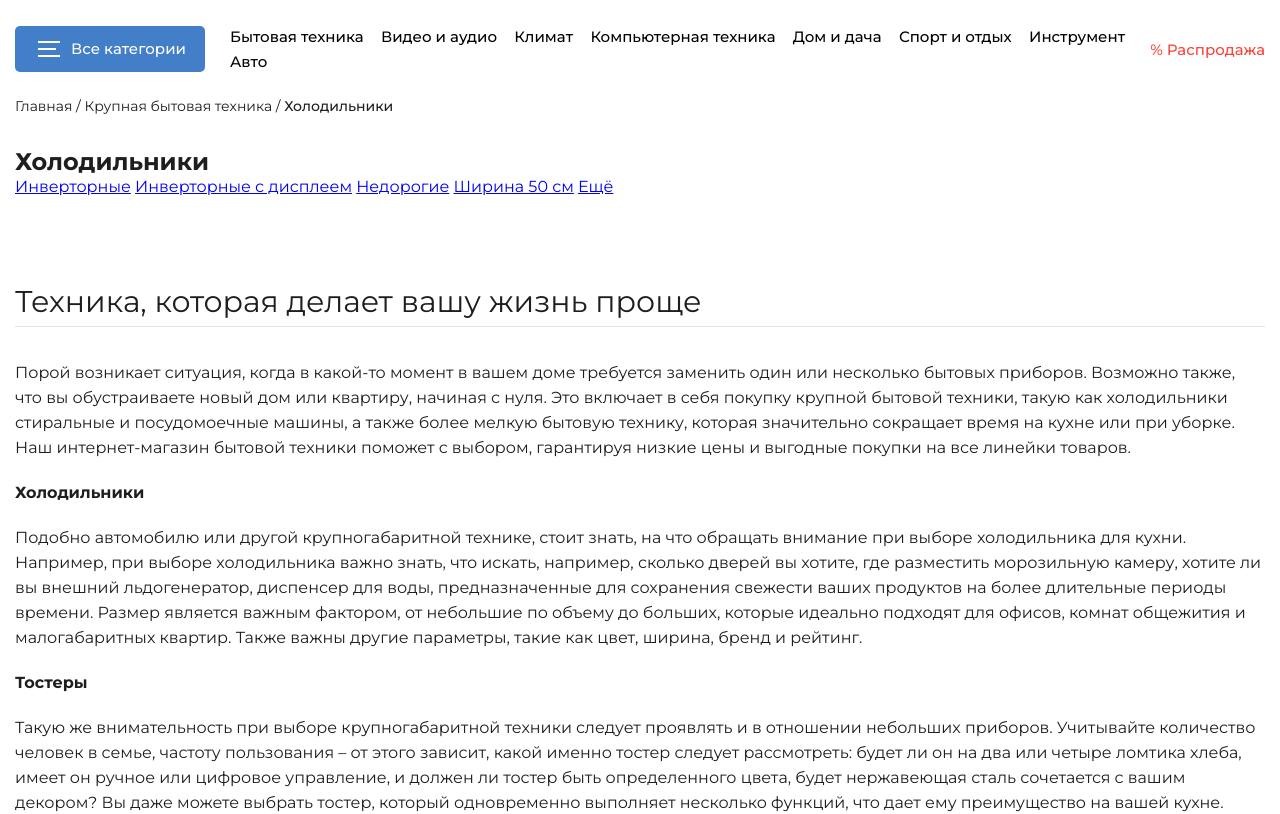
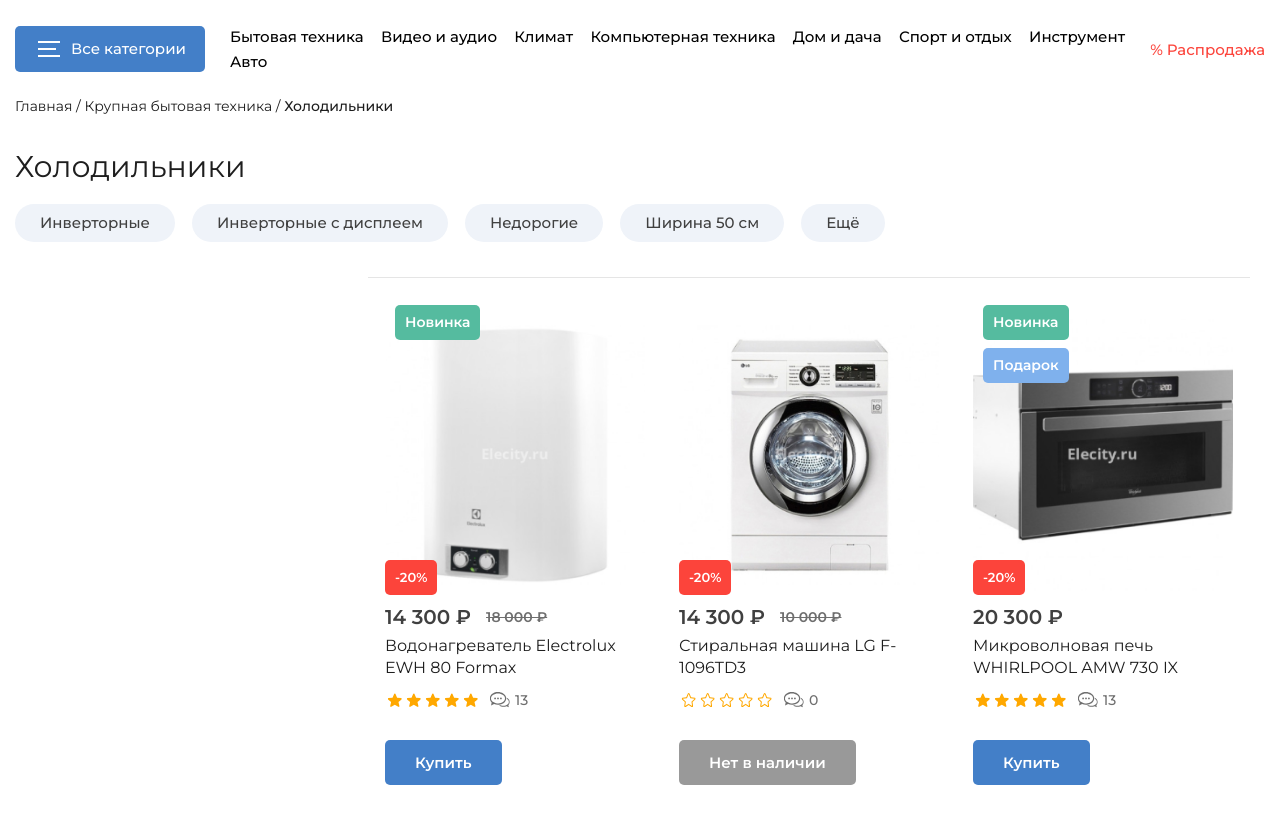
Before and after one commit to BorisYarpovetsky/holsity, a website: page src/category.html in a window 1280 px wide. Shown: the part 145-959 px from the top of the page. Drawn offline with nearby package versions, Linux system fonts and the light colour scheme; files that its build step writes are made by us from their sources; files whose address does not match are found by name.

Commit message:
The beginning of the layout of the second page of the online store catalog

```diff
--- /dev/null
+++ b/src/_category-items.html
@@ -0,0 +1,108 @@
+<section class="category-items">
+    <div class="container">
+        <div class="category-items__wrapper">
+            <div class="short-item__item">
+                <a class="short-item__img-link" href="#">
+                    <div class="short-item__lt-info">
+                        <span class="short-item__new">Новинка</span>
+                    </div>
+                    <div class="short-item__lb-info">
+                        <span class="short-item__discount">-20%</span>
+                    </div>
+                    <img class="short-item__img" src="img/item-mini-1.jpg" alt="">
+                </a>
+                <div class="short-item__price">
+                    <p class="short-item__price-new">14 300 ₽</p>
+                    <s class="short-item__price-old">18 000 ₽</s>
+                </div>
+                <div class="short-item__item-title">
+                    <a class="short-item__item-link" href="#">
+                        Водонагреватель Electrolux EWH 80 Formax
+                    </a>
+                </div>
+                <div class="short-item__item-info">
+                    <div class="short-item__item-rating">
+                        <img src="img/raiting-star__active.svg" alt="1">
+                        <img src="img/raiting-star__active.svg" alt="2">
+                        <img src="img/raiting-star__active.svg" alt="3">
+                        <img src="img/raiting-star__active.svg" alt="4">
+                        <img src="img/raiting-star__active.svg" alt="5">
+                    </div>
+                    <div class="short-item__item-comment">
+                        <a class="short-item__comment-link" href="#">
+                            13
+                        </a>
+                    </div>
+                </div>
+                <a class="short-item__add-cart" href="#">Купить</a>
+            </div>
+            <div class="short-item__item">
+                <a class="short-item__img-link" href="#">
+                    <div class="short-item__lb-info">
+                        <span class="short-item__discount">-20%</span>
+                    </div>
+                    <img class="short-item__img" src="img/item-mini-2.jpg" alt="">
+                </a>
+                <div class="short-item__price">
+                    <p class="short-item__price-new">14 300 ₽</p>
+                    <s class="short-item__price-old">10 000 ₽</s>
+                </div>
+                <div class="short-item__item-title">
+                    <a class="short-item__item-link" href="#">
+                        Стиральная машина LG F-1096TD3
+                    </a>
+                </div>
+                <div class="short-item__item-info">
+                    <div class="short-item__item-rating">
+                        <img src="img/raiting-star.svg" alt="1">
+                        <img src="img/raiting-star.svg" alt="2">
+                        <img src="img/raiting-star.svg" alt="3">
+                        <img src="img/raiting-star.svg" alt="4">
+                        <img src="img/raiting-star.svg" alt="5">
+                    </div>
+                    <div class="short-item__item-comment">
+                        <a class="short-item__comment-link" href="#">
+                            0
+                        </a>
+                    </div>
+                </div>
+                <span class="short-item__add-cart-disable">Нет в наличии</span>
+            </div>
+            <div class="short-item__item">
+                <a class="short-item__img-link" href="#">
+                    <div class="short-item__lt-info">
+                        <span class="short-item__new">Новинка</span>
+                        <span class="short-item__present">Подарок</span>
+                    </div>
+                    <div class="short-item__lb-info">
+                        <span class="short-item__discount">-20%</span>
+                    </div>
+                    <img class="short-item__img" src="img/item-mini-3.jpg" alt="">
+                </a>
+                <div class="short-item__price">
+                    <p class="short-item__price-new">20 300 ₽</p>
+                </div>
+                <div class="short-item__item-title">
+                    <a class="short-item__item-link" href="#">
+                        Микроволновая печь WHIRLPOOL AMW 730 IX
+                    </a>
+                </div>
+                <div class="short-item__item-info">
+                    <div class="short-item__item-rating">
+                        <img src="img/raiting-star__active.svg" alt="1">
+                        <img src="img/raiting-star__active.svg" alt="2">
+                        <img src="img/raiting-star__active.svg" alt="3">
+                        <img src="img/raiting-star__active.svg" alt="4">
+                        <img src="img/raiting-star__active.svg" alt="5">
+                    </div>
+                    <div class="short-item__item-comment">
+                        <a class="short-item__comment-link" href="#">
+                            13
+                        </a>
+                    </div>
+                </div>
+                <a class="short-item__add-cart" href="#">Купить</a>
+            </div>
+        </div>
+    </div>
+</section>
--- a/src/category.html
+++ b/src/category.html
@@ -26,8 +26,12 @@
                 <a href="#">Ещё</a>
             </div>
             <div class="category-page__wrapper">
-                <div class="category-page__filter"></div>
-                <div class="category-page__content"></div>
+                <div class="category-page__filter">
+                    @@include('_category-filter.html')
+                </div>
+                <div class="category-page__content">
+                    @@include('_category-items.html')
+                </div>
             </div>
         </div>
     </section>
--- /dev/null
+++ b/src/scss/category-items.scss
@@ -0,0 +1,13 @@
+.category-items {
+
+    &__wrapper {
+        display: grid;
+        grid-template-columns: repeat(3, 1fr);
+        @media screen and (max-width: 991px) {
+            grid-template-columns: repeat(2, 1fr);
+        }
+        @media screen and (max-width: 768px) {
+            grid-template-columns: repeat(1, 1fr);
+        }
+    }
+}
--- /dev/null
+++ b/src/scss/category-page.scss
@@ -0,0 +1,55 @@
+.category-page {
+
+    // .category-page__title
+
+    &__title {
+        font-weight: 400;
+        font-size: 30px;
+        line-height: 35px;
+        color: #1E1E1E;
+        margin-bottom: 20px;
+    }
+
+    // .category-page__mini-filter
+
+    &__mini-filter {
+        display: flex;
+        flex-wrap: wrap;
+        margin-bottom: 35px;
+        a {
+            display: inline-block;
+            text-decoration: none;
+            background-color: #EFF3F9;
+            border-radius: 30px;
+            font-weight: 500;
+            font-size: 15px;
+            line-height: 16px;
+            color: #404040;
+            padding: 11px 25px;
+            margin-right: 17px;
+            &:hover {
+                text-decoration: underline;
+            }
+        }
+    }
+
+    // .category-page__wrapper
+
+    &__wrapper {
+        display: flex;
+    }
+
+    // .category-page__filter
+
+    &__filter {
+        flex: 0 0 auto;
+        width: 338px;
+        min-width: 338px;
+    }
+
+    // .category-page__content
+
+    &__content {
+        flex: 1 1 auto;
+    }
+}
--- a/src/scss/style.scss
+++ b/src/scss/style.scss
@@ -37,6 +37,9 @@
 @import "header";
 @import "index-slider";
 @import "breadcrumbs";
+@import "category-page";
+@import "category-filter";
+@import "category-items";
 
 
 @import "short-item";
```
Also changed, not shown: src/_category-filter.html (added), src/scss/category-filter.scss (added).
